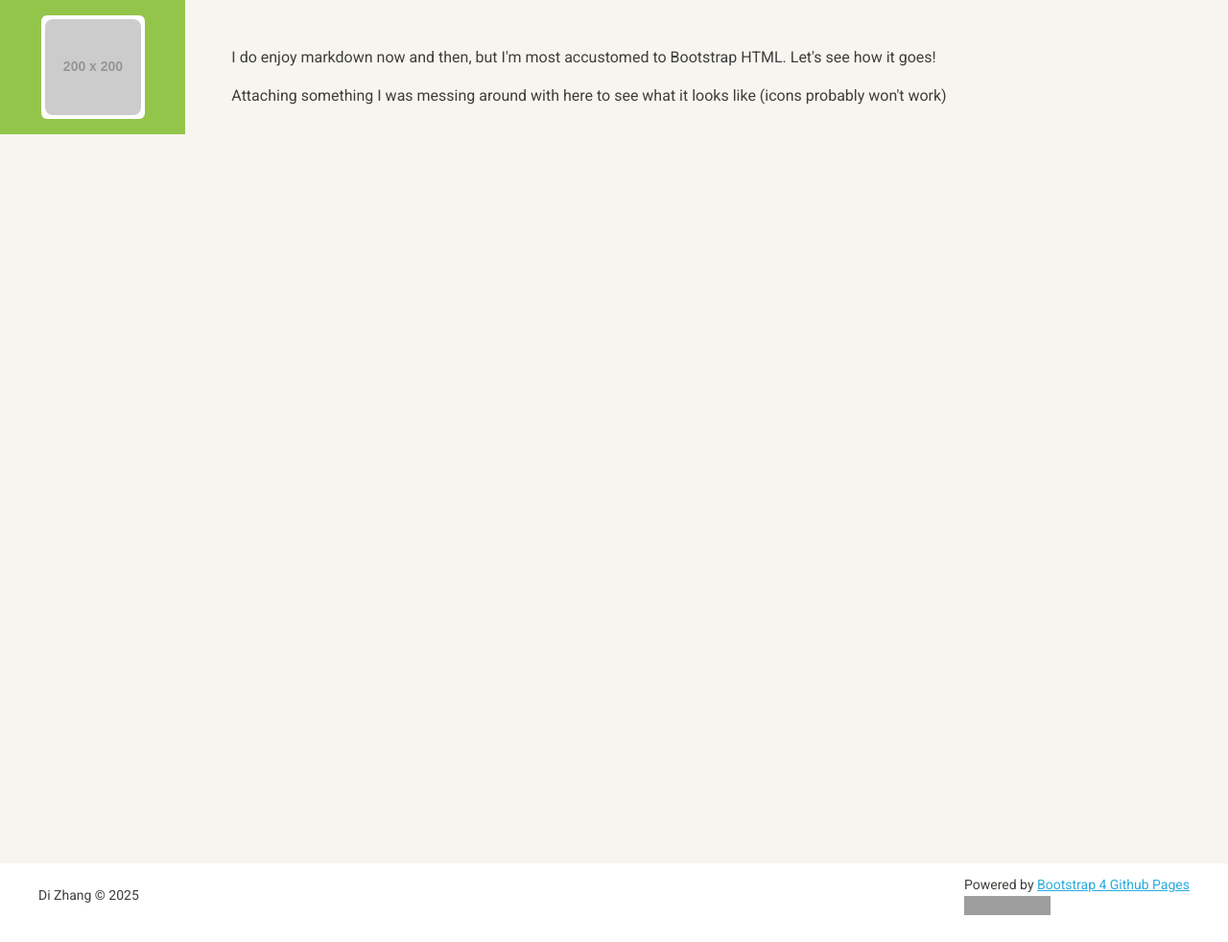
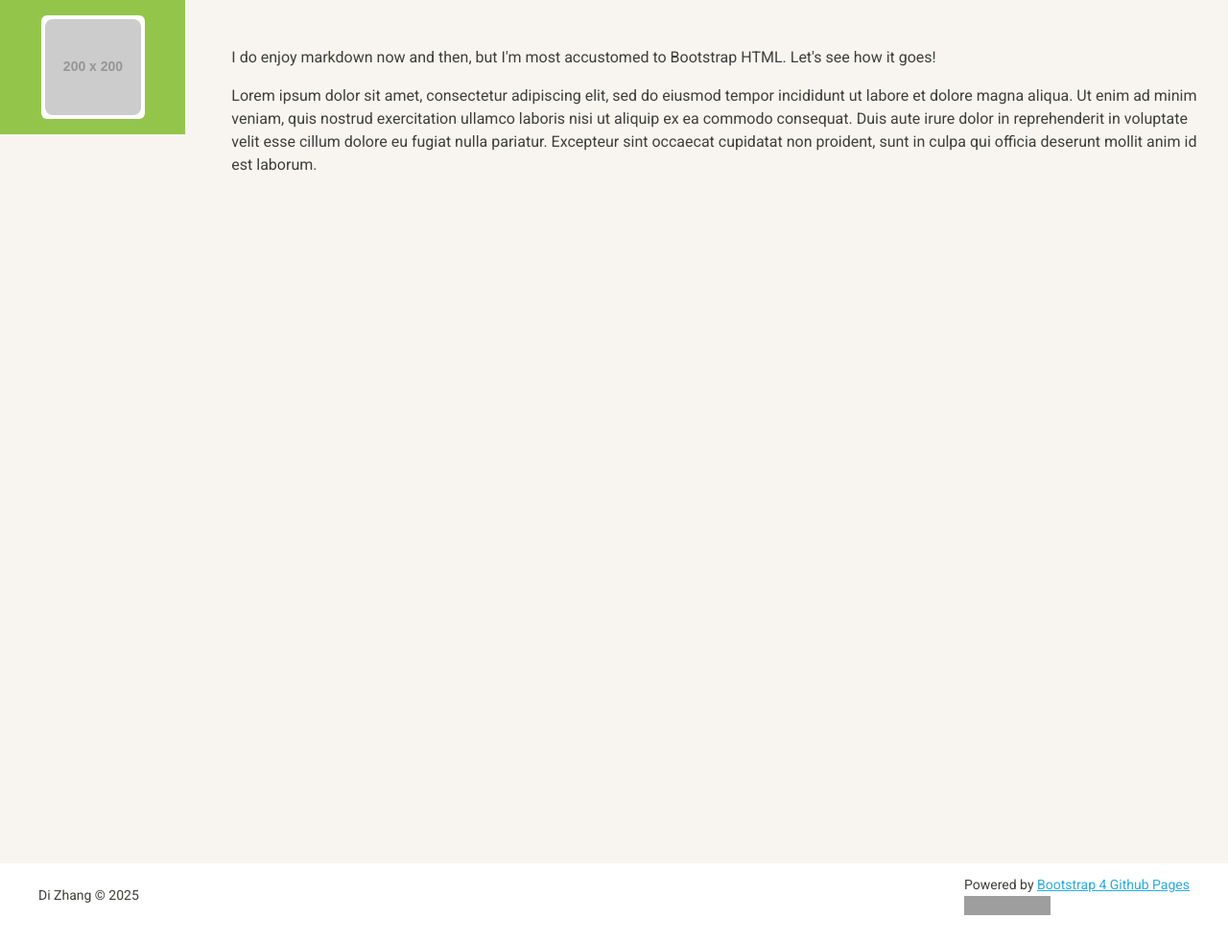
Before and after one commit to zhangdi33/zhangdi33.github.io, a Jekyll site: the page built from index.html, in a window 1280 px wide. Shown: the whole page at 96% size. Built offline with Jekyll 4.4.1, drawn with Linux system fonts in a browser that asks for light colours; grey boxes are pictures that could not be loaded.

Commit message:
Update index.html

```diff
--- a/index.html
+++ b/index.html
@@ -10,6 +10,6 @@
   </head>
   <body>
     <p>I do enjoy markdown now and then, but I'm most accustomed to Bootstrap HTML. Let's see how it goes!</p>
-    <p>Attaching something I was messing around with here to see what it looks like (icons probably won't work)</p>
+    <p>Lorem ipsum dolor sit amet, consectetur adipiscing elit, sed do eiusmod tempor incididunt ut labore et dolore magna aliqua. Ut enim ad minim veniam, quis nostrud exercitation ullamco laboris nisi ut aliquip ex ea commodo consequat. Duis aute irure dolor in reprehenderit in voluptate velit esse cillum dolore eu fugiat nulla pariatur. Excepteur sint occaecat cupidatat non proident, sunt in culpa qui officia deserunt mollit anim id est laborum.</p>
   </body>
 </html>
```
